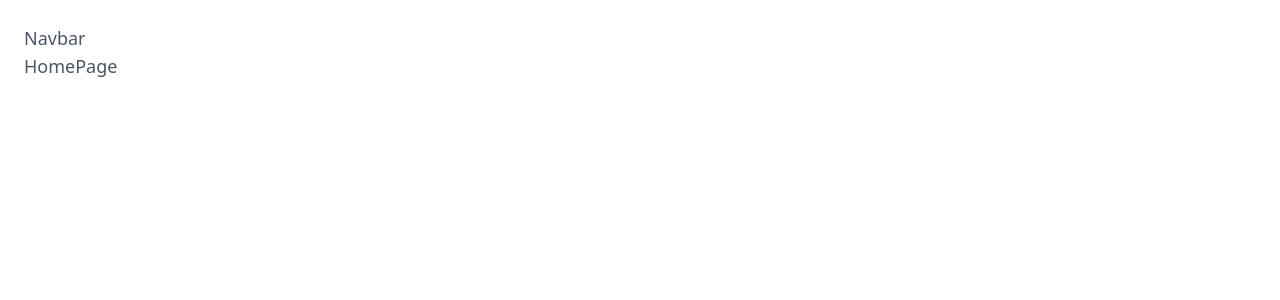
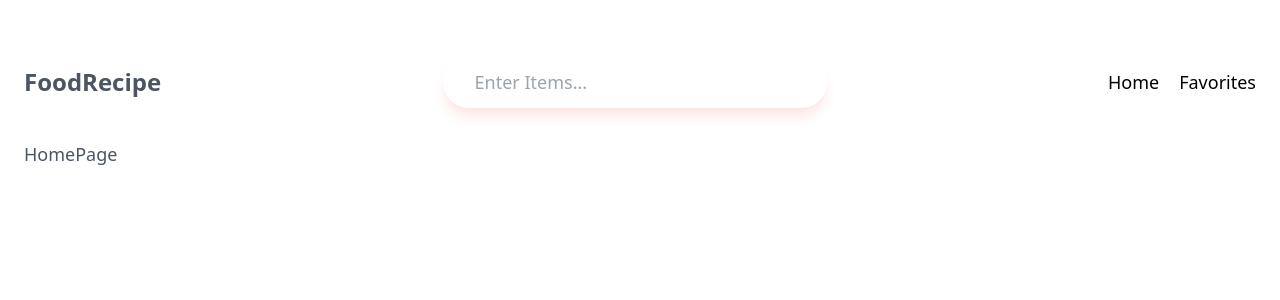
Before and after one commit to salmansajib/food-recipe-app, a React (Vite) app: page / in a window 1280 px wide. Shown: the top 300 px of the page. Built offline with nearby package versions, Linux system fonts and the light colour scheme.

Commit message:
completed the nav bar

```diff
--- a/src/components/Navbar.jsx
+++ b/src/components/Navbar.jsx
@@ -1,5 +1,39 @@
+import { NavLink } from 'react-router-dom';
+
 function Navbar() {
-  return <div>Navbar</div>;
+  return (
+    <nav className=' flex justify-between items-center py-8 container mx-auto flex-col lg:flex-row gap-5 lg:gap-0 '>
+      <h2 className=' text-2xl font-semibold '>
+        <NavLink to={'/'}>FoodRecipe</NavLink>
+      </h2>
+      <form action=''>
+        <input
+          type='text'
+          name='search'
+          placeholder='Enter Items...'
+          className=' bg-white/75 p-3 px-8 rounded-full outline-none lg:w-96 shadow-lg shadow-red-100 focus:shadow-red-200 '
+        />
+      </form>
+      <ul className=' flex gap-5 '>
+        <li>
+          <NavLink
+            to={'/'}
+            className=' text-black hover:text-gray-700 duration-300 '
+          >
+            Home
+          </NavLink>
+        </li>
+        <li>
+          <NavLink
+            to={'/favorites'}
+            className=' text-black hover:text-gray-700 duration-300 '
+          >
+            Favorites
+          </NavLink>
+        </li>
+      </ul>
+    </nav>
+  );
 }
 
 export default Navbar;
```
